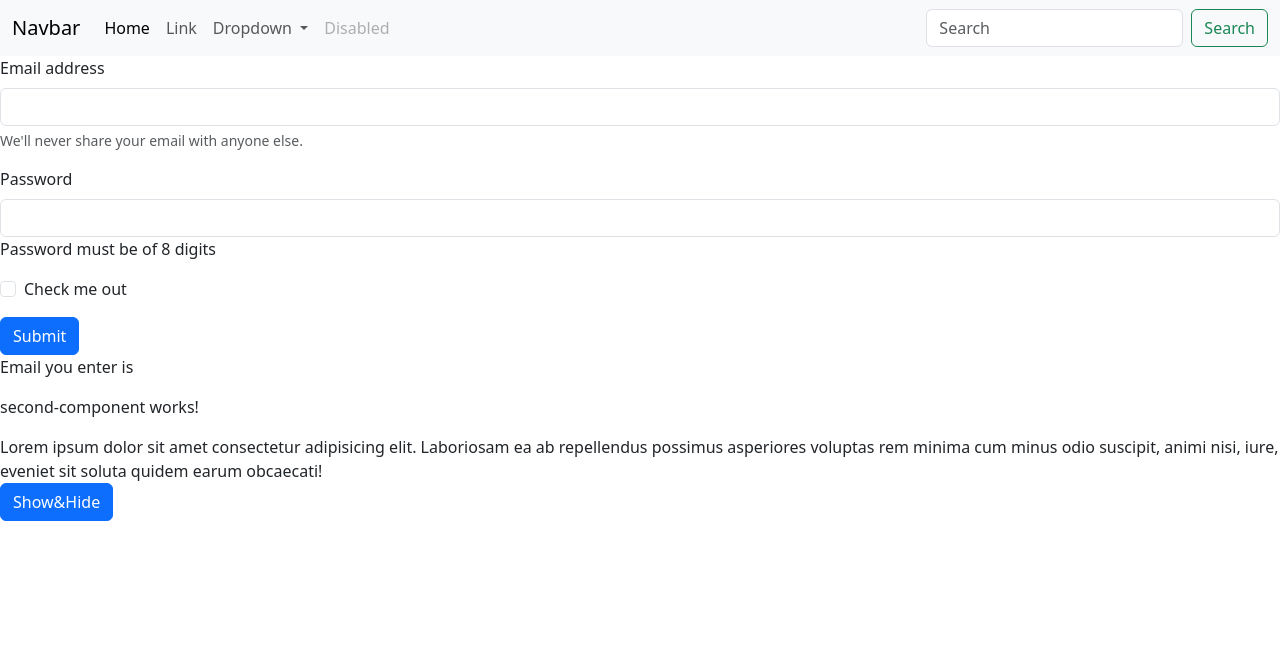
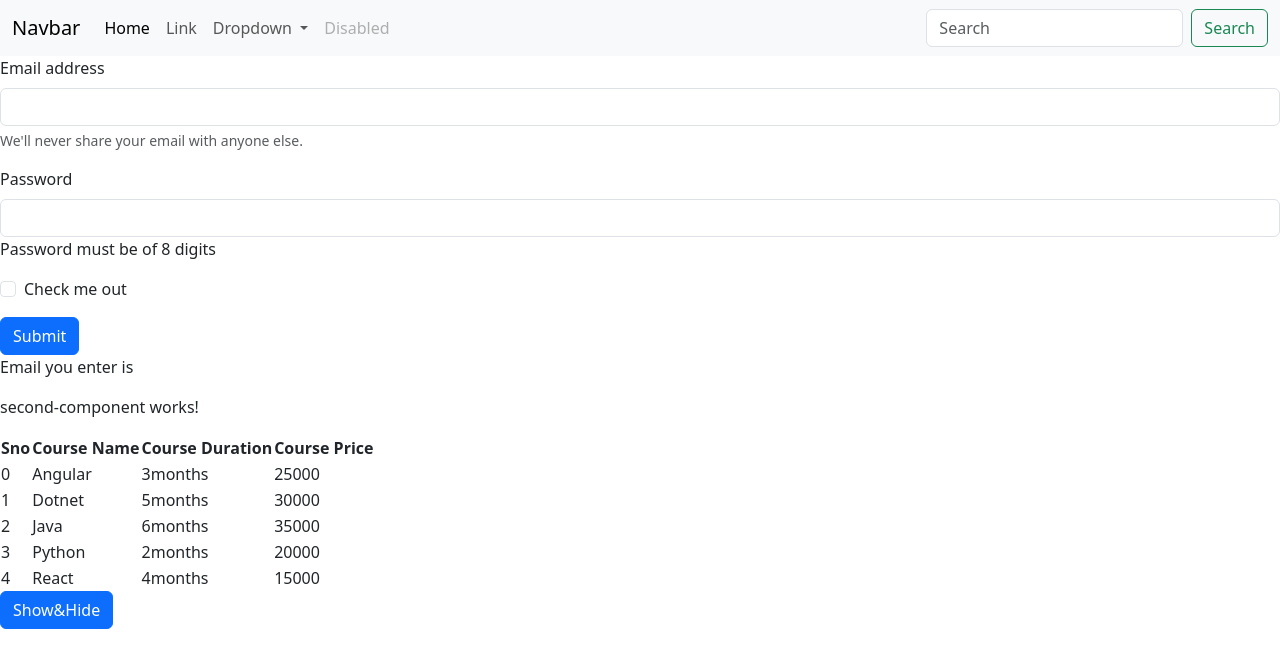
Before and after one commit to onusha45/Angular_project, an Angular app in the folder simple_project/: page / in a window 1280 px wide. Shown: the top 668 px of the page. Built offline with nearby package versions, Linux system fonts and the light colour scheme.

Commit message:
array value inserted to table using ngfor

```diff
--- a/simple_project/src/app/footer/footer.component.html
+++ b/simple_project/src/app/footer/footer.component.html
@@ -1,7 +1,22 @@
 
 <div *ngIf="isVisible">
-    Lorem ipsum dolor sit amet consectetur adipisicing elit. Laboriosam ea ab repellendus possimus asperiores voluptas rem minima cum minus odio suscipit, animi nisi, iure, eveniet sit soluta quidem earum obcaecati!
-</div>
+    <table>
+        <tr>
+            <th>Sno</th>
+            <th>Course Name</th>
+            <th>Course Duration</th>
+            <th>Course Price</th>
+
+
+        </tr>
+        <tr *ngFor="let course of courseList;let Sno =index">
+            <td>{{Sno}}</td>
+            <td>{{course.CourseName}}</td>
+            <td>{{course.CourseDuration}}</td>
+            <td>{{course.Price}}</td>
+        </tr>
+    </table>
+    </div>
 <div  class="d-grid gap-2 d-md-block">
     <button class="btn btn-primary" type="button" (click)="enableDisable()">Show&Hide</button>
 
--- a/simple_project/src/app/footer/footer.component.ts
+++ b/simple_project/src/app/footer/footer.component.ts
@@ -10,7 +10,12 @@ import { FormsModule } from '@angular/forms';
 })
 export class FooterComponent {
   isVisible : boolean = true;
-
+  courseList : any[] = [{CourseID:1,CourseName:"Angular",CourseDuration:"3months",Price:"25000"},
+{CourseID:2,CourseName:"Dotnet",CourseDuration:"5months",Price:"30000"},
+{CourseID:3,CourseName:"Java",CourseDuration:"6months",Price:"35000"},
+{CourseID:4,CourseName:"Python",CourseDuration:"2months",Price:"20000"},
+    {CourseID:5,CourseName:"React",CourseDuration:"4months",Price:"15000"}
+  ];
  enableDisable(){
   this.isVisible = !this.isVisible;
  }
```
